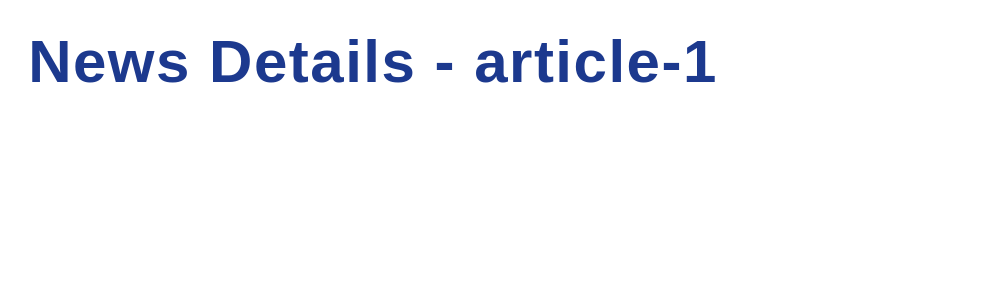
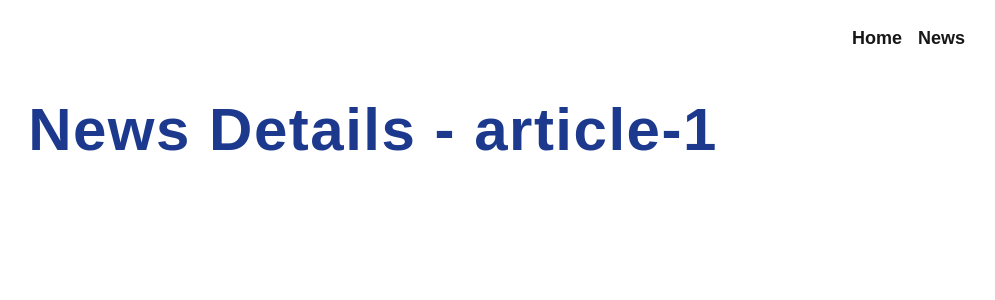
Before and after one commit to DemonDaddy22/next-news, a Next.js app: page /news/article-1 in a window 1280 px wide. Shown: the top 300 px of the page, without its empty margins (267-1262 px from the left). Built offline with nearby package versions, Linux system fonts and the light colour scheme.

Commit message:
Add global not found page and nav header component

```diff
--- a/app/layout.tsx
+++ b/app/layout.tsx
@@ -1,6 +1,7 @@
 import type { Metadata } from 'next';
 import { Geist, Geist_Mono } from 'next/font/google';
 import './globals.css';
+import NavHeader from '@/components/NavHeader';
 
 const geistSans = Geist({
   variable: '--font-geist-sans',
@@ -24,8 +25,9 @@ export default function RootLayout({
 }>) {
   return (
     <html lang='en' className={`${geistSans.variable} ${geistMono.variable} h-full antialiased`}>
-      <body className='min-h-full flex flex-col flex-1 items-center p-8 bg-zinc-50 font-sans dark:bg-black'>
-        {children}
+      <body className='min-h-full flex flex-col flex-1 items-center p-4 bg-zinc-50 font-sans dark:bg-black'>
+        <NavHeader />
+        <main className='py-10'>{children}</main>
       </body>
     </html>
   );
--- a/app/news/[slug]/page.tsx
+++ b/app/news/[slug]/page.tsx
@@ -7,7 +7,7 @@ type Params = {
   }>;
 };
 
-const NewsDetailsPage: React.FC<PageProps<Params>> = ({ params }) => {
+const NewsDetailsPage: React.FC<ComponentProps<Params>> = ({ params }) => {
   const { slug } = use(params);
   return <h1 className={HEADER_TEXT}>News Details - {slug}</h1>;
 };
--- a/app/news/page.tsx
+++ b/app/news/page.tsx
@@ -1,7 +1,7 @@
 import { HEADER_TEXT } from '@/constants/styles';
 import Link from 'next/link';
 
-const NewsPage: React.FC<PageProps> = () => {
+const NewsPage: React.FC<ComponentProps> = () => {
   return (
     <>
       <h1 className={HEADER_TEXT}>News</h1>
--- /dev/null
+++ b/app/not-found.tsx
@@ -0,0 +1,9 @@
+import { HEADER_TEXT } from '@/constants/styles';
+
+const NotFoundPage: React.FC<ComponentProps> = () => {
+  return (
+    <h1 className={`${HEADER_TEXT} mt-20 text-4xl max-w-lg`}>The page you&apos;re looking for doesn&apos;t exist!</h1>
+  );
+};
+
+export default NotFoundPage;
--- /dev/null
+++ b/components/NavHeader/index.tsx
@@ -0,0 +1,12 @@
+import Link from 'next/link';
+
+const NavHeader: React.FC<ComponentProps> = () => {
+  return (
+    <header className='flex gap-4 justify-end w-full py-2 px-8 text-lg font-semibold'>
+      <Link href='/'>Home</Link>
+      <Link href='/news'>News</Link>
+    </header>
+  );
+};
+
+export default NavHeader;
--- a/types/props.d.ts
+++ b/types/props.d.ts
@@ -1 +1 @@
-type PageProps<T extends object = Record<string, never>> = T;
+type ComponentProps<T extends object = Record<string, never>> = T;
```
